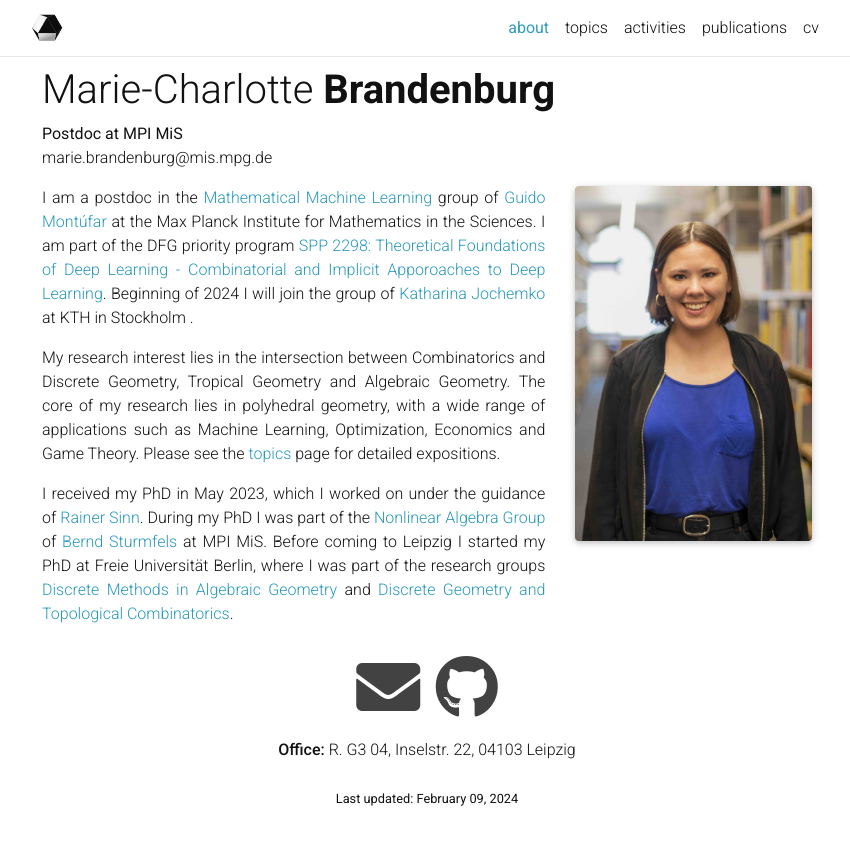
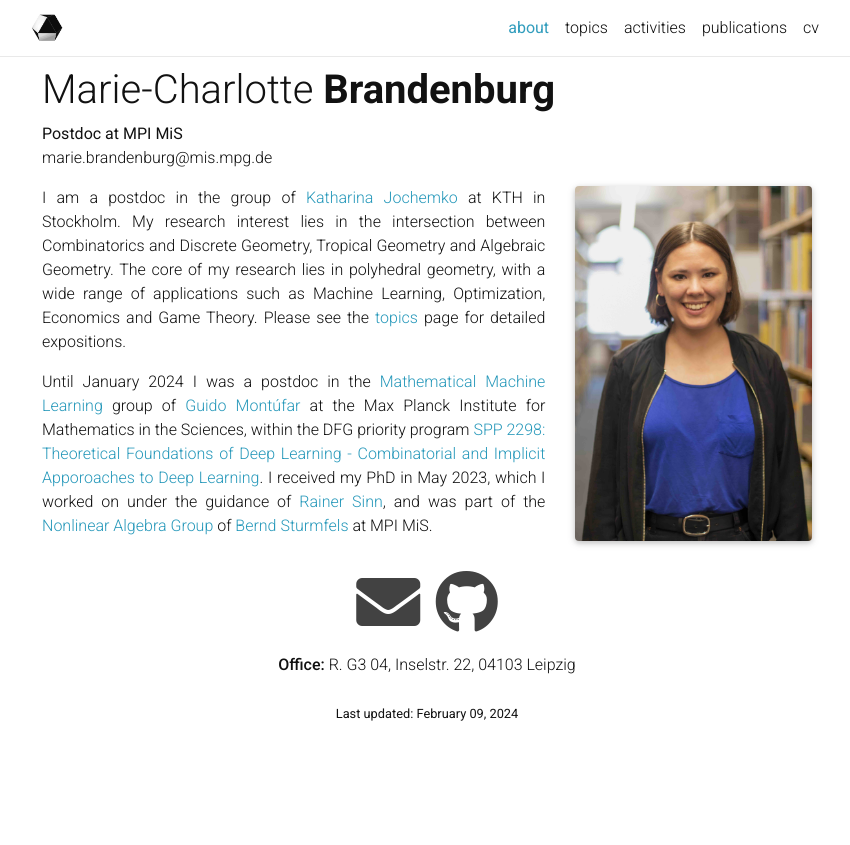
Before and after one commit to mariebrandenburg/mariebrandenburg.github.io, a Jekyll site: the page built from _pages/about.md, in a window 1280 px wide. Shown: the top 845 px of the page, without its empty margins (213-1063 px from the left). Built offline with Jekyll 4.4.1, drawn with Linux system fonts in a browser that asks for light colours; nearby versions of some CDN libraries; a style sheet for code colours, icons or effects is not loaded.

Commit message:
changed affiliation

```diff
--- a/_pages/about.md
+++ b/_pages/about.md
@@ -16,9 +16,8 @@ social: true
 ---
 
 
-I am a postdoc in the [Mathematical Machine Learning](https://www.mis.mpg.de/montufar/index.html) group of [Guido Montúfar](https://personal-homepages.mis.mpg.de/montufar/) at the Max Planck Institute for Mathematics in the Sciences. I am part of the DFG priority program [SPP 2298: Theoretical Foundations of Deep Learning - Combinatorial and Implicit Apporoaches to Deep Learning](https://www.foundationsofdl.de). Beginning of 2024 I will join the group of [Katharina Jochemko](https://people.kth.se/~jochemko/) at KTH in Stockholm .
-
+I am a postdoc in the group of [Katharina Jochemko](https://people.kth.se/~jochemko/) at KTH in Stockholm.
 My research interest lies in the intersection between Combinatorics and Discrete Geometry, Tropical Geometry and Algebraic Geometry. The core of my research lies in polyhedral geometry, with a wide range of applications such as Machine Learning, Optimization, Economics and Game Theory. Please see the [topics](/topics/) page for detailed expositions.
 
-I received my PhD in May 2023, which I worked on under the guidance of [Rainer Sinn](http://www.math.uni-leipzig.de/~sinn/index_en.html). During my PhD I was part of the [Nonlinear Algebra Group](https://www.mis.mpg.de/nlalg/research.html) of [Bernd Sturmfels](https://math.berkeley.edu/~bernd/) at MPI MiS.
- Before coming to Leipzig I started my PhD at Freie Universität Berlin, where I was part of the research groups [Discrete Methods in Algebraic Geometry](http://www.mi.fu-berlin.de/math/groups/ag-diskret-algebra-geom/index.html) and [Discrete Geometry and Topological Combinatorics](https://www.mi.fu-berlin.de/en/math/groups/discgeom/index.html).
+Until January 2024 I was a postdoc in the [Mathematical Machine Learning](https://www.mis.mpg.de/montufar/index.html) group of [Guido Montúfar](https://personal-homepages.mis.mpg.de/montufar/) at the Max Planck Institute for Mathematics in the Sciences, within the DFG priority program [SPP 2298: Theoretical Foundations of Deep Learning - Combinatorial and Implicit Apporoaches to Deep Learning](https://www.foundationsofdl.de).
+I received my PhD in May 2023, which I worked on under the guidance of [Rainer Sinn](http://www.math.uni-leipzig.de/~sinn/index_en.html), and was part of the [Nonlinear Algebra Group](https://www.mis.mpg.de/nlalg/research.html) of [Bernd Sturmfels](https://math.berkeley.edu/~bernd/) at MPI MiS.
```
Also changed, not shown: _pages/short-cv.md (+1 -1 lines), Gemfile.lock.
